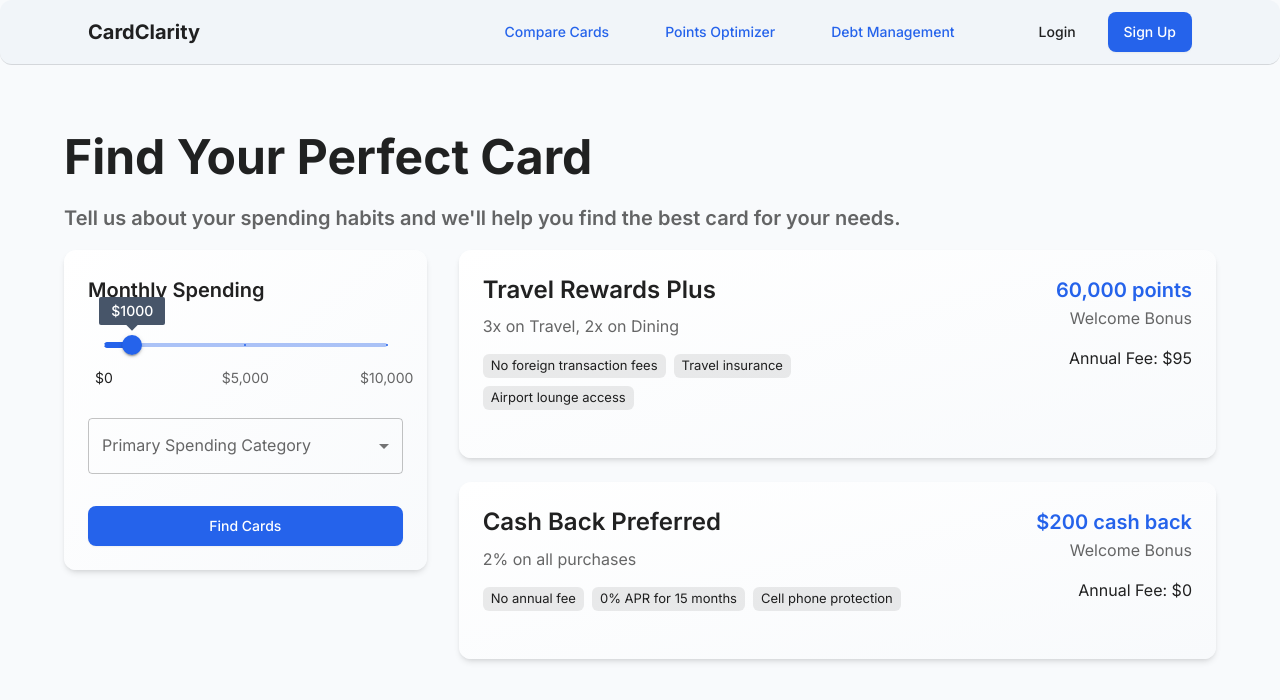
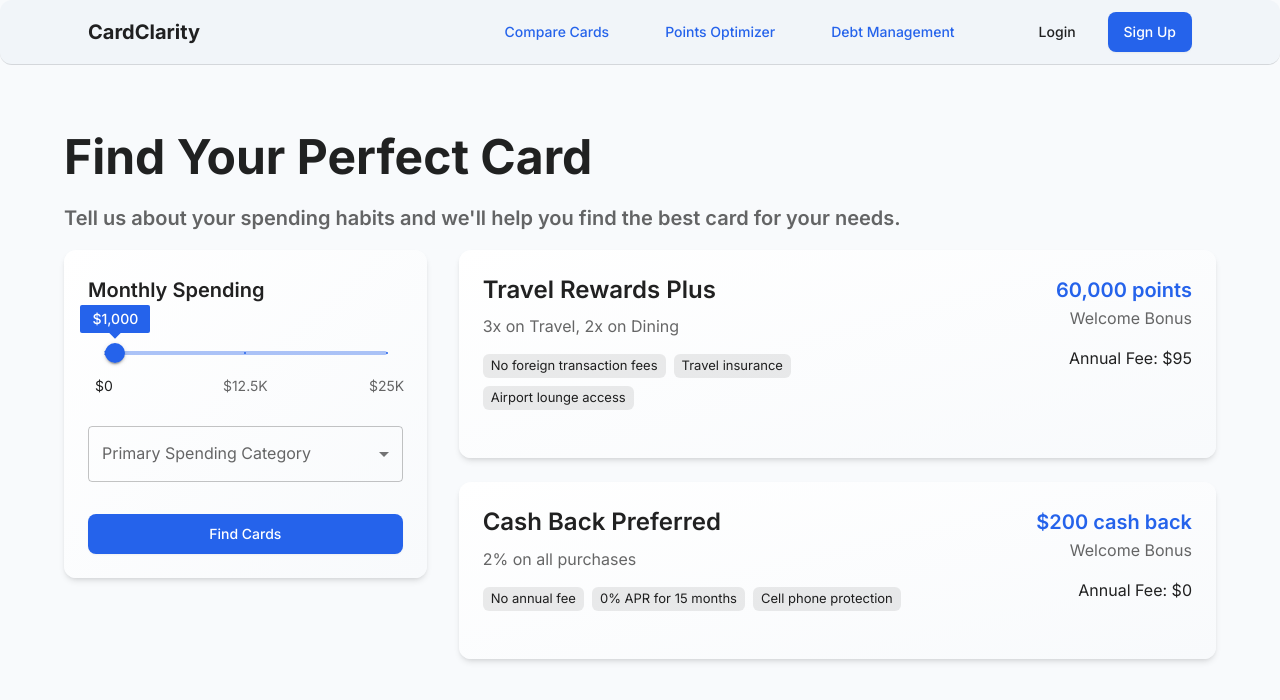
Before and after one commit to nickjackson801/card-clarity, a React (Vite) app: page /card-clarity/compare in a window 1280 px wide. Shown: the top 700 px of the page. Built offline with nearby package versions, Linux system fonts and the light colour scheme.

Commit message:
Adjust Monthly Spending spacing and increase maximum amount

```diff
--- a/src/pages/CardComparison.tsx
+++ b/src/pages/CardComparison.tsx
@@ -74,27 +74,30 @@ const CardComparison = () => {
               background: 'linear-gradient(to bottom right, #ffffff, #f8fafc)',
               boxShadow: '0 4px 6px -1px rgb(0 0 0 / 0.1), 0 2px 4px -2px rgb(0 0 0 / 0.1)',
             }} elevation={2}>
-              <Typography variant="h6" gutterBottom sx={{ mb: 3 }}>
+              <Typography variant="h6" gutterBottom sx={{ mb: 4 }}>
                 Monthly Spending
               </Typography>
-              <Box sx={{ px: 2 }}>
+              <Box sx={{ px: 2, mt: 2 }}>
                 <Slider
                   value={spendingAmount}
                   onChange={(_, value) => setSpendingAmount(value as number)}
                   min={0}
-                  max={10000}
-                  step={100}
+                  max={25000}
+                  step={500}
                   valueLabelDisplay="on"
-                  valueLabelFormat={(value) => `$${value}`}
+                  valueLabelFormat={(value) => `$${value.toLocaleString()}`}
                   marks={[
                     { value: 0, label: '$0' },
-                    { value: 5000, label: '$5,000' },
-                    { value: 10000, label: '$10,000' },
+                    { value: 12500, label: '$12.5K' },
+                    { value: 25000, label: '$25K' },
                   ]}
                   sx={{
                     '& .MuiSlider-markLabel': {
                       mt: 1,
                     },
+                    '& .MuiSlider-valueLabel': {
+                      backgroundColor: 'primary.main',
+                    }
                   }}
                 />
               </Box>
```
